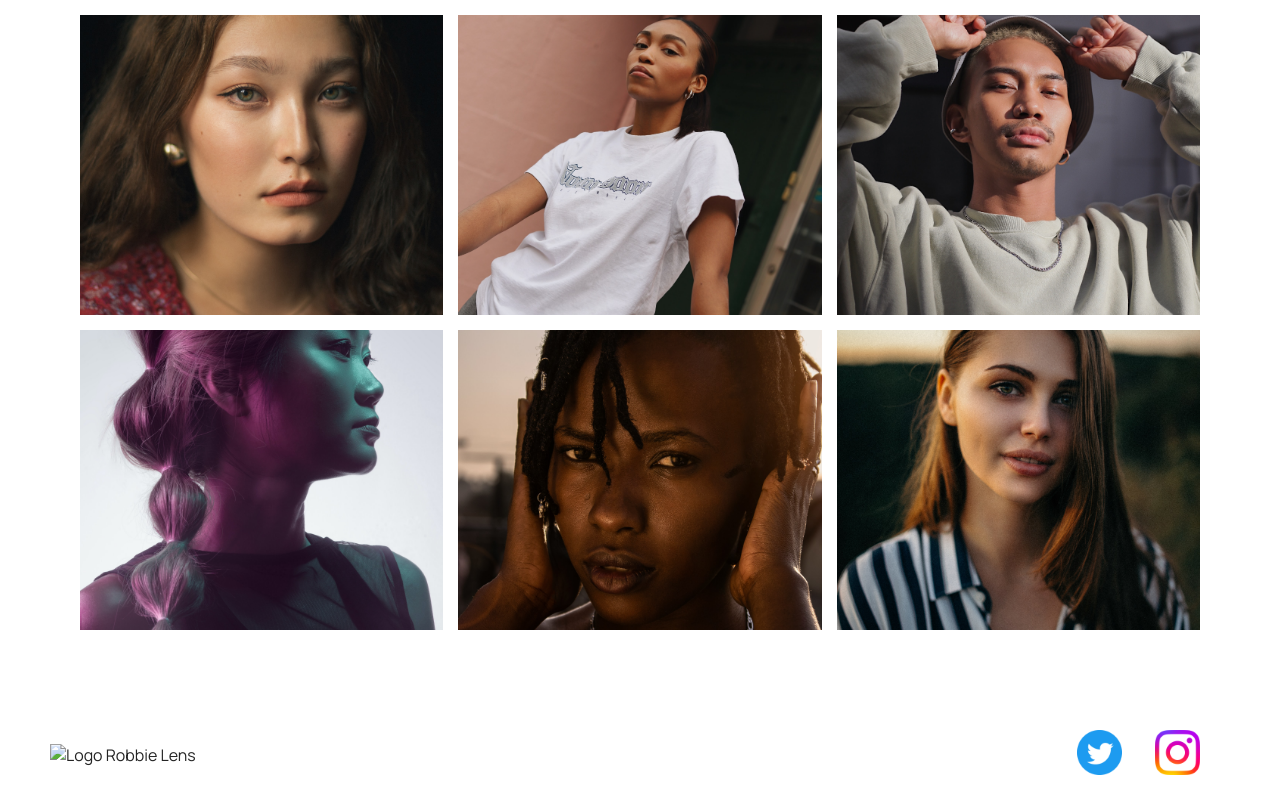
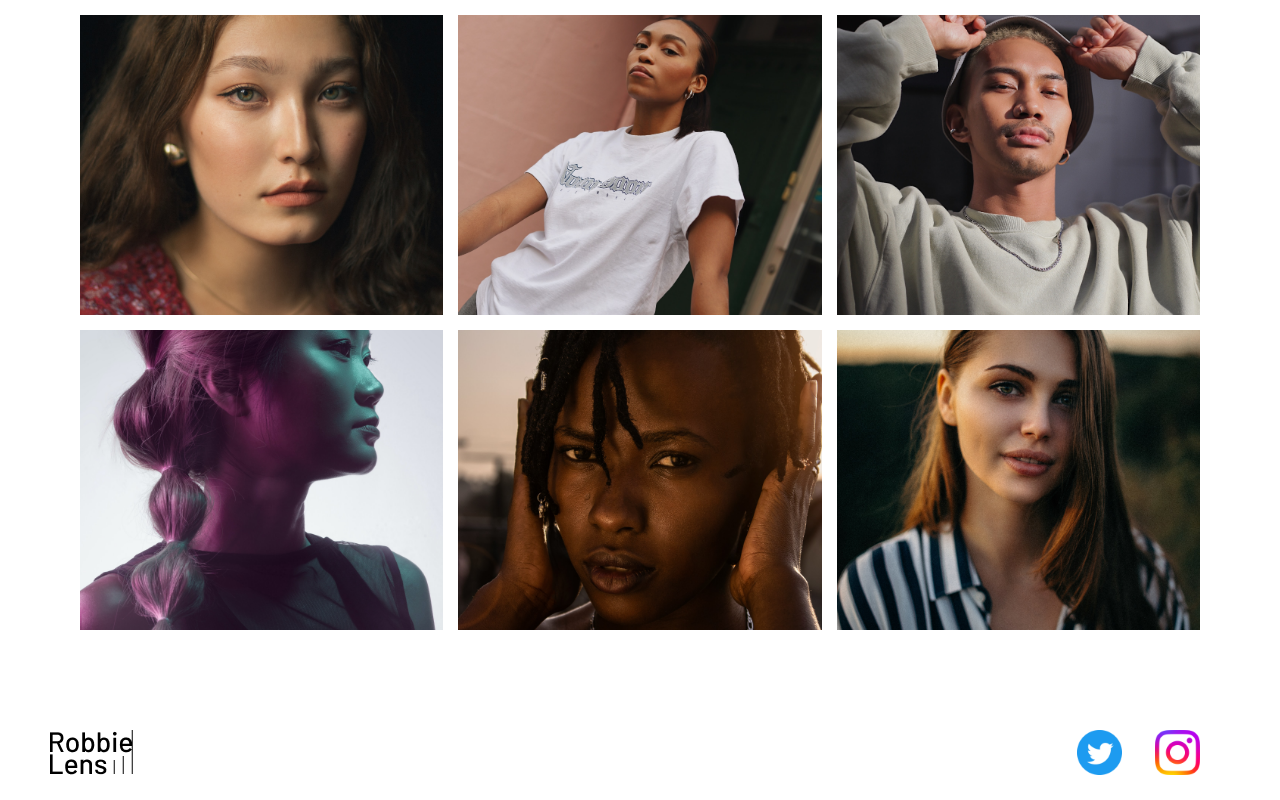
Before and after one commit to jerome-auguste/htmlcss_course, a plain HTML site: page portfolio.html in a window 1280 px wide. Shown: the part 1619-2419 px from the top of the page. Drawn offline with Linux system fonts and the light colour scheme.

Commit message:
Fixed link to logo in footer of portfolio

```diff
--- a/portfolio.html
+++ b/portfolio.html
@@ -57,7 +57,7 @@
     </main>
     <footer>
         <a href="index.html" class="link-icon">
-            <img src="images/logo.png" alt="Logo Robbie Lens">
+            <img src="img/logo.png" alt="Logo Robbie Lens">
         </a>
         <div>
             <a target="_blank" href="https://twitter.com/" class="link-icon">
```
